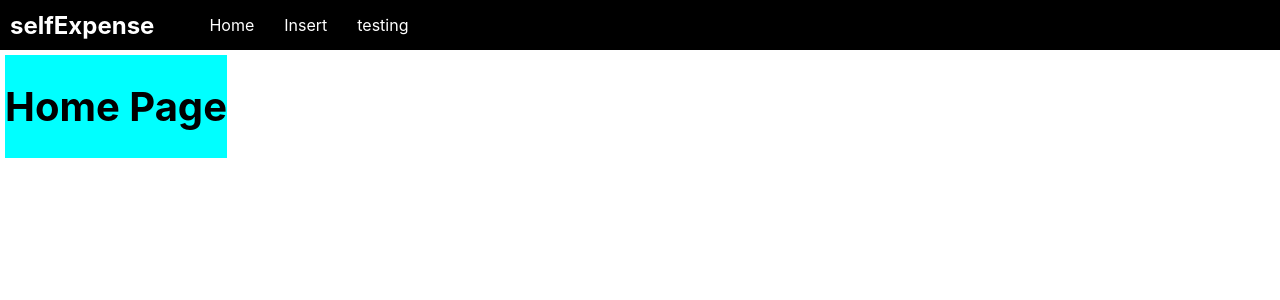
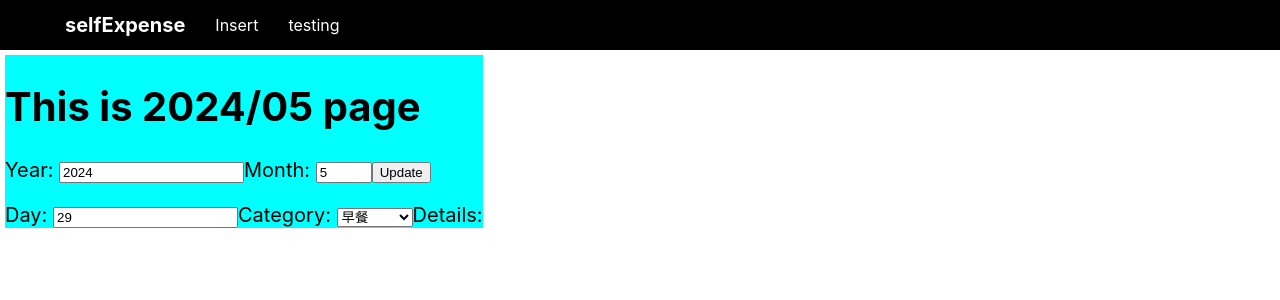
Before and after one commit to ste900811/selfExpenses, a Next.js app: page / in a window 1280 px wide. Shown: the top 300 px of the page. Built offline with nearby package versions, Linux system fonts and the light colour scheme.

Commit message:
Set up Timeline input

```diff
--- a/components/Nav.tsx
+++ b/components/Nav.tsx
@@ -4,10 +4,9 @@ import navStyles from '../styles/Nav.module.css';
 const Nav = ()  => {
   return (
     <nav className={navStyles.nav}>
-      <h1>selfExpense</h1>
       <ul>
         <li>
-          <Link href='/'>Home</Link>
+          <Link href='/' className={navStyles.title}>selfExpense</Link>
         </li>
         <li>
           <Link href='/insertDeleteExpense'>Insert</Link>
--- a/pages/index.tsx
+++ b/pages/index.tsx
@@ -1,12 +1,44 @@
+import { useState } from 'react';
 import indexStyles from '../styles/index.module.css';
-
+import category from "../datas/category";
 
 export default function Home() {
+
+  const currentDate = new Date();
+  const [year, setYear] = useState(currentDate.getFullYear());
+  const [month, setMonth] = useState(currentDate.getMonth() + 1);
+  const [day, setDay] = useState(currentDate.getDate());
+  const [categories, setCategories] = useState(category());
+
+  const updateYearAndDate = () => {
+    console.log("Update Year and Date");
+    let year = Number((document.getElementById("year") as HTMLInputElement).value);
+    let month = Number((document.getElementById("month") as HTMLInputElement).value);
+    if (month < 1 || month > 12) { alert("Please enter a valid month"); return; }
+    setYear(year);
+    setMonth(month);
+  }
+
   return (
     <div className = {indexStyles.container}>
       <title>Home Page</title>
 
-      <h1>Home Page</h1>
+      <h1>This is {year}/{ month < 10 ? 0+month.toString() : month } page</h1>
+
+      <div className = {indexStyles.input}>
+        Year:  <input type="number" id="year" defaultValue={year.toString()}></input>
+        Month: <input type="number" id="month" min="1" max="12" defaultValue={month.toString() }></input>
+        <input type="button" value="Update" onClick={updateYearAndDate}></input>
+      </div><p></p>
+
+      <div>
+        Day: <input type="number" id="day" defaultValue={day.toString()}></input>
+        Category: <select name="category" id="category">
+                    {categories.map((category: any) => <option value={category}>{category}</option>)}
+                  </select>
+        Details:
+      </div>
+
     </div>
   );
 }
--- a/styles/Nav.module.css
+++ b/styles/Nav.module.css
@@ -6,6 +6,11 @@
   display: flex;
   align-items: center;
   justify-content: flex-start;
+}
+
+.title {
+  font-size: 1.25rem;
+  font-weight: bold;
 }
 
 .nav ul {
```
